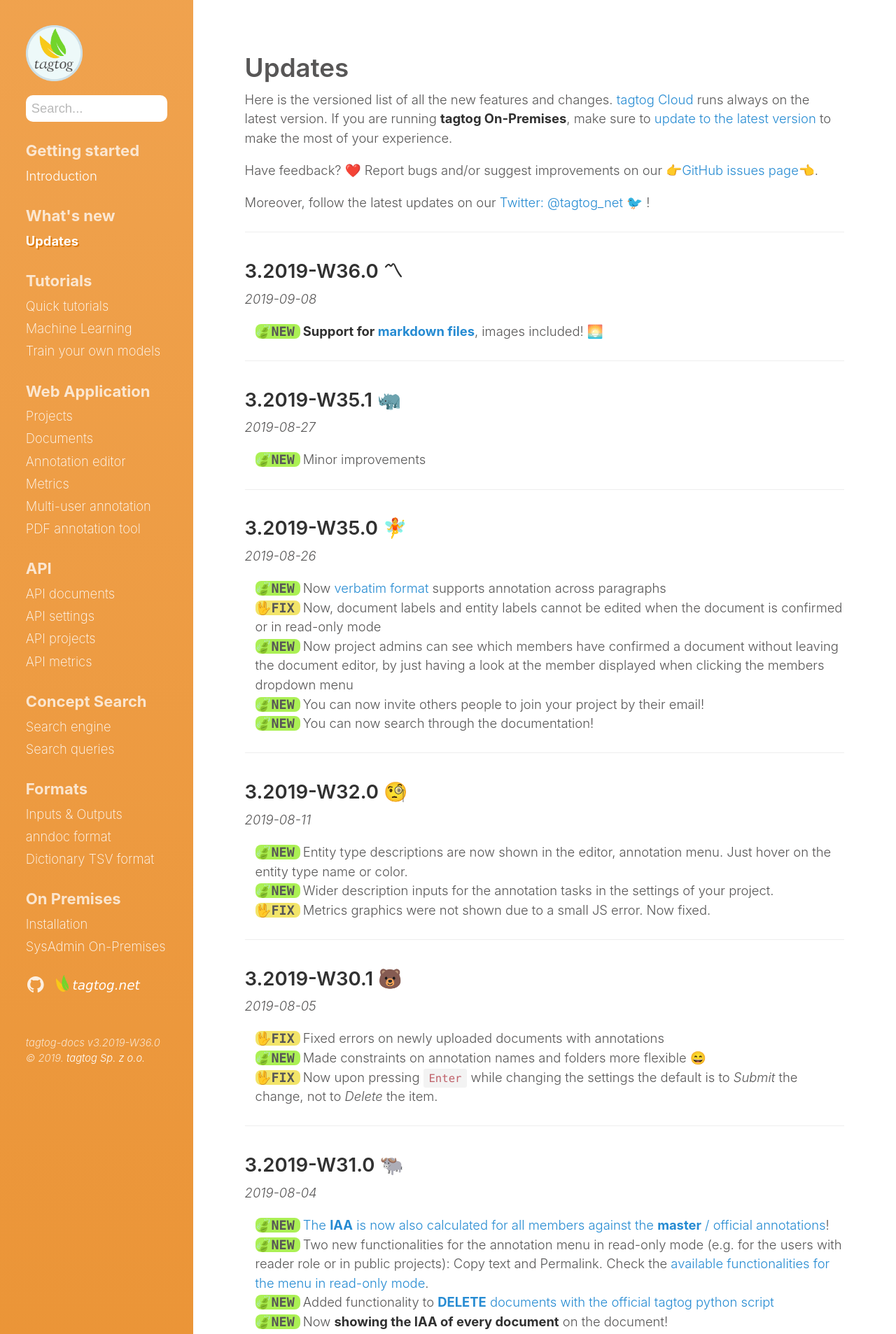
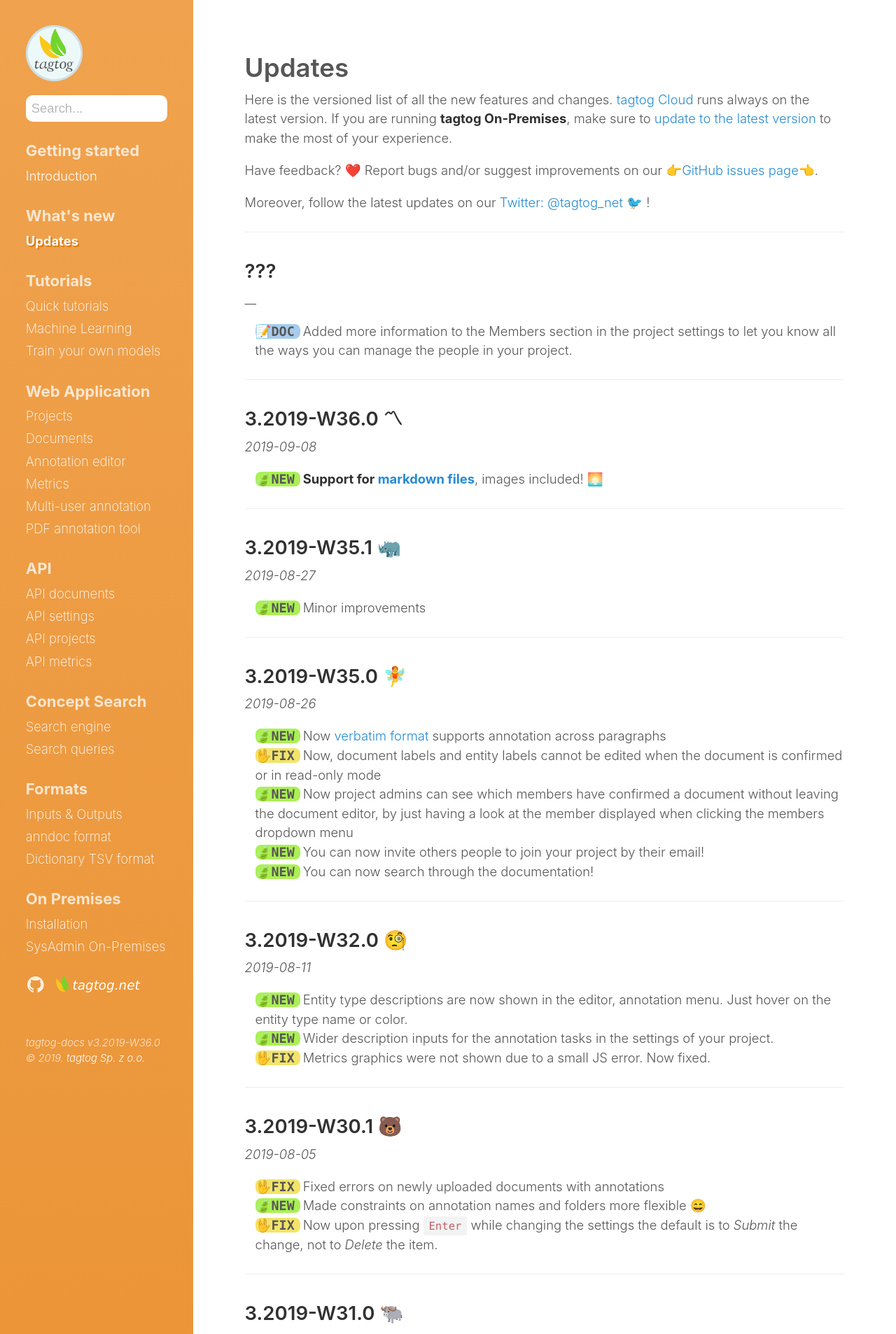
Before and after one commit to tagtogorg/tagtog-doc, a Jekyll site: the page built from updates.md, in a window 1280 px wide. Shown: the top 1906 px of the page at 70% size. Built offline with Jekyll 4.4.1, drawn with Linux system fonts in a browser that asks for light colours; nearby versions of some CDN libraries; emoji names are drawn with the system emoji font; some of the changed text lies outside the part shown.

Commit message:
Add doc item to updates

```diff
--- a/updates.md
+++ b/updates.md
@@ -11,6 +11,15 @@ Here is the versioned list of all the new features and changes. [tagtog Cloud](h
 Have feedback? :heart: Report bugs and/or suggest improvements on our [:point_right:GitHub issues page:point_left:](https://github.com/tagtog/tagtog-doc/issues).
 
 Moreover, follow the latest updates on our [Twitter: @tagtog_net 🐦](https://twitter.com/tagtog_net) !
+
+---
+
+## ???
+__
+
+<ul class="updates">
+  <li class="doc"><span markdown="1">Added more information to the Members section in the project settings to let you know all the ways you can manage the people in your project.</span></li>
+</ul>
 
 ---
 
```
